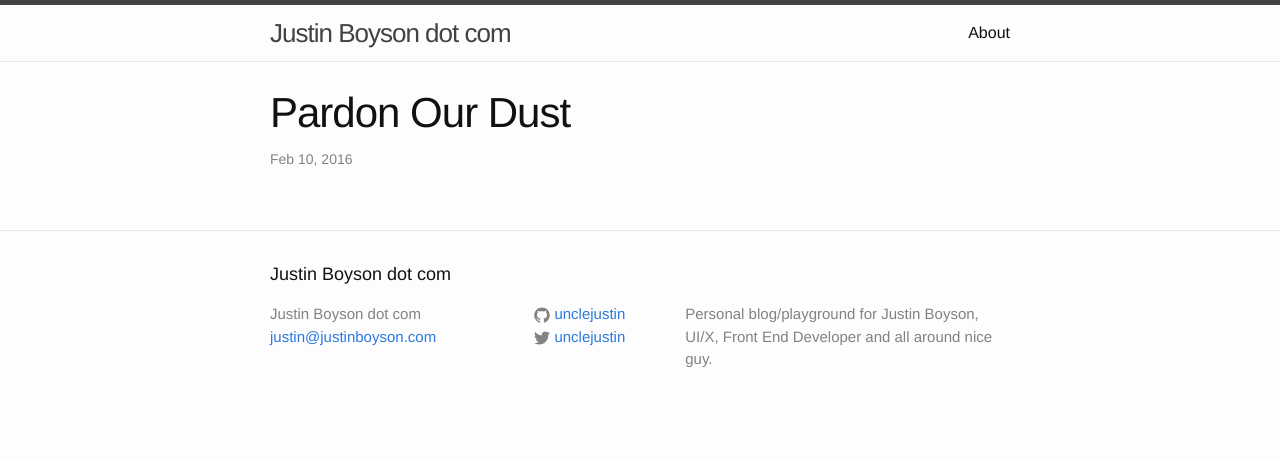
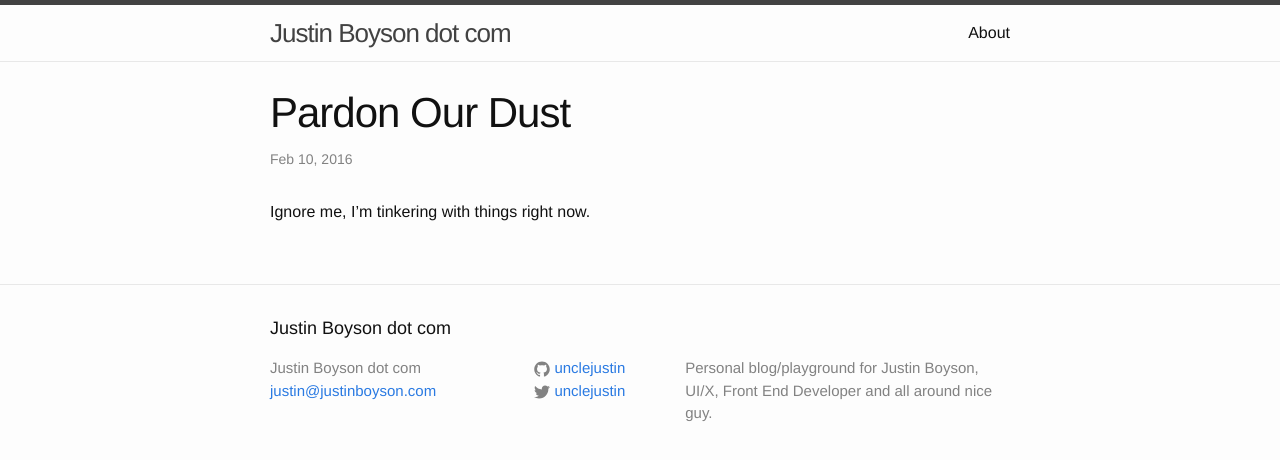
Before and after one commit to unclejustin/unclejustin.github.io, a Jekyll site: the page built from _posts/2016-02-10-pardon-our-dust.md, in a window 1280 px wide. Shown: the top 460 px of the page. Built offline with Jekyll 4.4.1, drawn with Linux system fonts in a browser that asks for light colours.

Commit message:
Forgot some text

```diff
--- a/_posts/2016-02-10-pardon-our-dust.md
+++ b/_posts/2016-02-10-pardon-our-dust.md
@@ -4,3 +4,5 @@ title:  "Pardon Our Dust"
 date:   2016-02-10 18:05:00
 categories: delete
 ---
+
+Ignore me, I'm tinkering with things right now.
```
